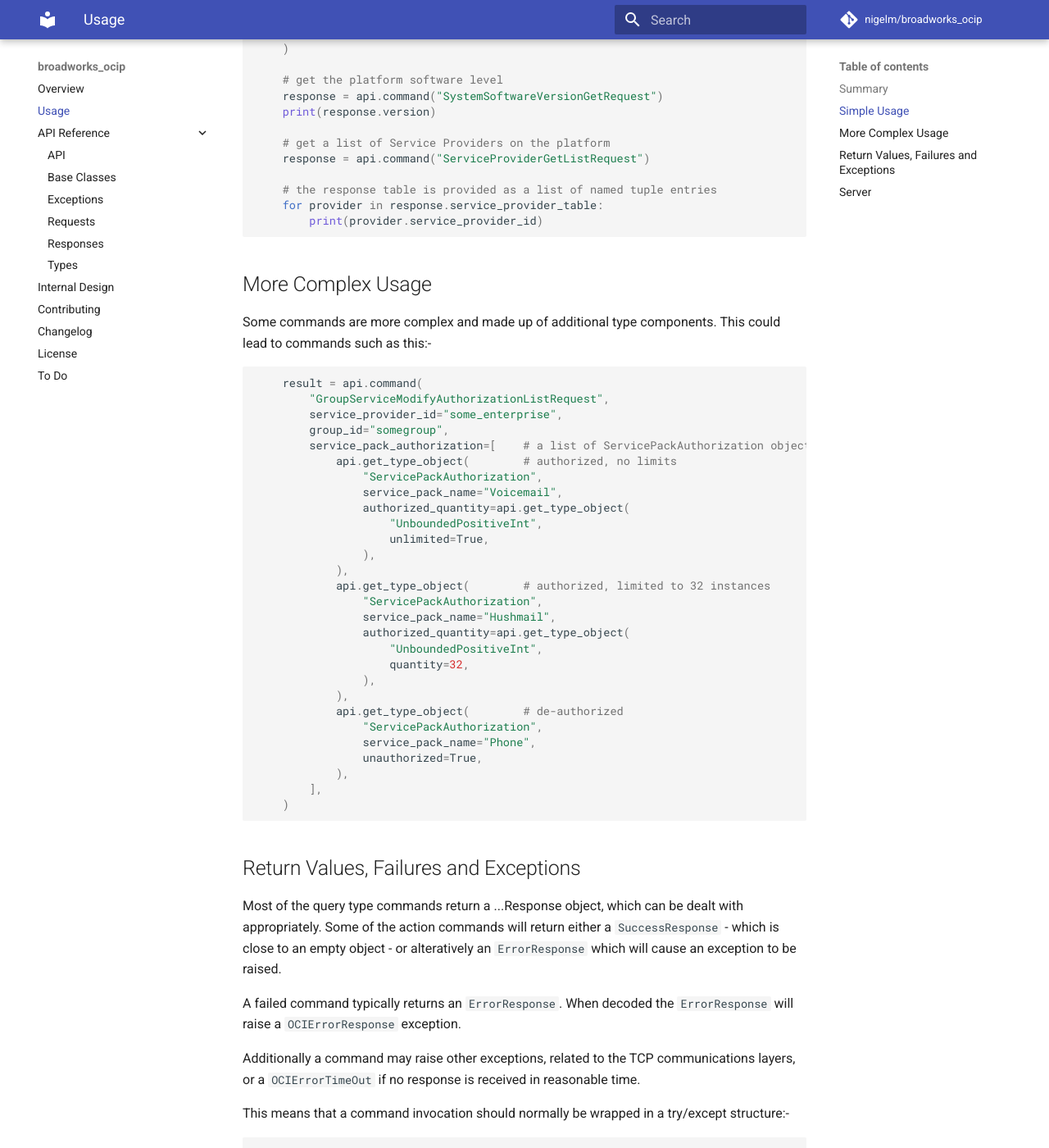
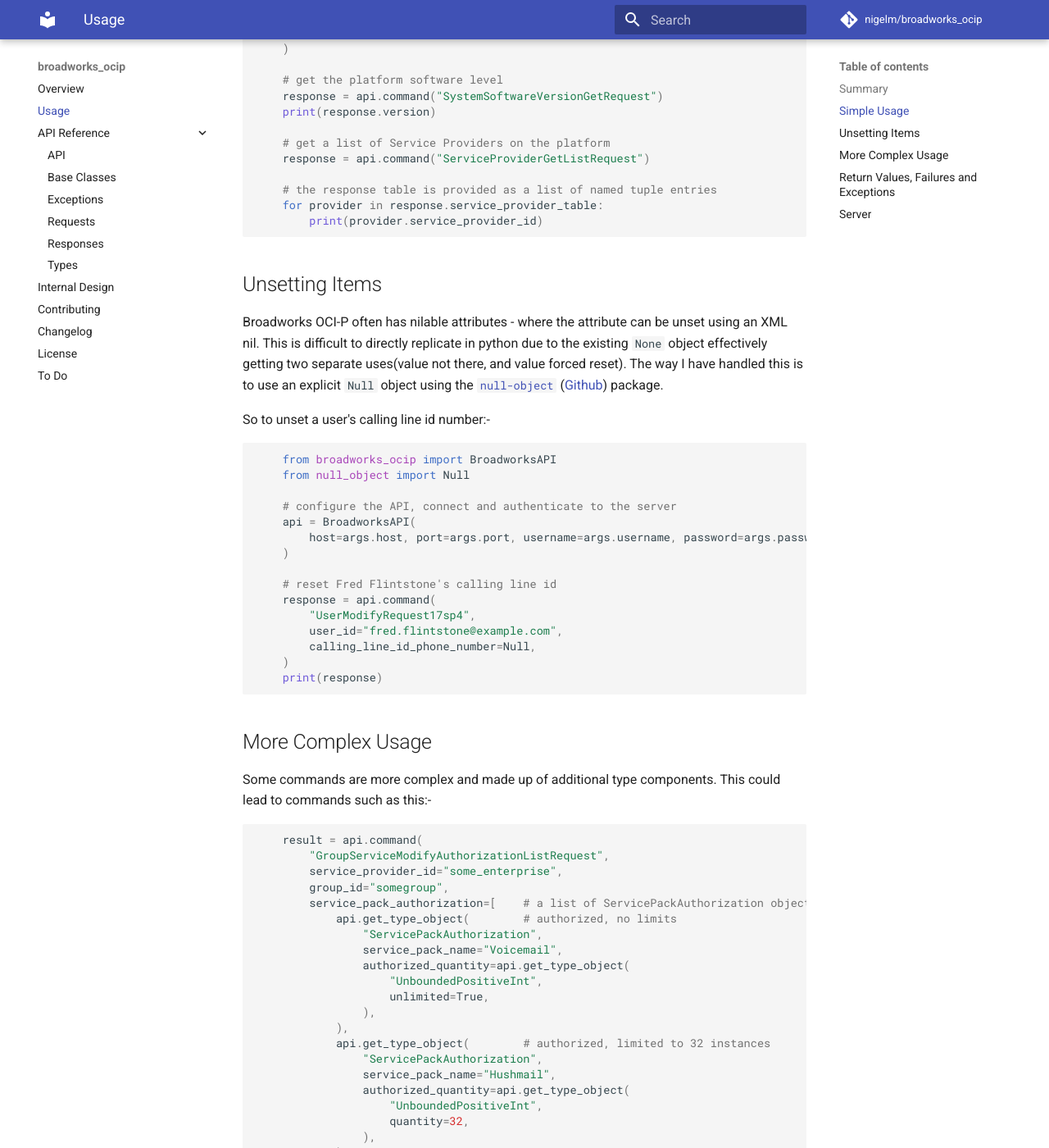
Before and after one commit to nigelm/broadworks_ocip, an MkDocs documentation site: the page built from docs/usage.md, in a window 1280 px wide and 1400 px high, scrolled down 688 px. Shown: the whole window at 82% size. Built offline with MkDocs 1.6.1 and Material for MkDocs 9.7.7, drawn with Linux system fonts in a browser that asks for light colours; comment, search, counter and statistics services are not loaded.

Commit message:
docs: Mention the Null object - its important

````diff
--- a/docs/usage.md
+++ b/docs/usage.md
@@ -40,6 +40,36 @@ To use Broadworks OCI-P Interface in a project:-
     # the response table is provided as a list of named tuple entries
     for provider in response.service_provider_table:
         print(provider.service_provider_id)
+```
+
+## Unsetting Items
+
+Broadworks OCI-P often has nilable attributes - where the attribute can be
+unset using an XML nil. This is difficult to directly replicate in python due
+to the existing `None` object effectively getting two separate uses(value not
+there, and value forced reset). The way I have handled this is to use an
+explicit `Null` object using the [`null-object`](https://pypi.org/project/null-object/)
+([Github](https://github.com/pikhovkin/null_object)) package.
+
+So to unset a user's calling line id number:-
+
+```python
+    from broadworks_ocip import BroadworksAPI
+    from null_object import Null
+
+    # configure the API, connect and authenticate to the server
+    api = BroadworksAPI(
+        host=args.host, port=args.port, username=args.username, password=args.password,
+    )
+
+    # reset Fred Flintstone's calling line id
+    response = api.command(
+        "UserModifyRequest17sp4",
+        user_id="fred.flintstone@example.com",
+        calling_line_id_phone_number=Null,
+    )
+    print(response)
+
 ```
 
 ## More Complex Usage
````
